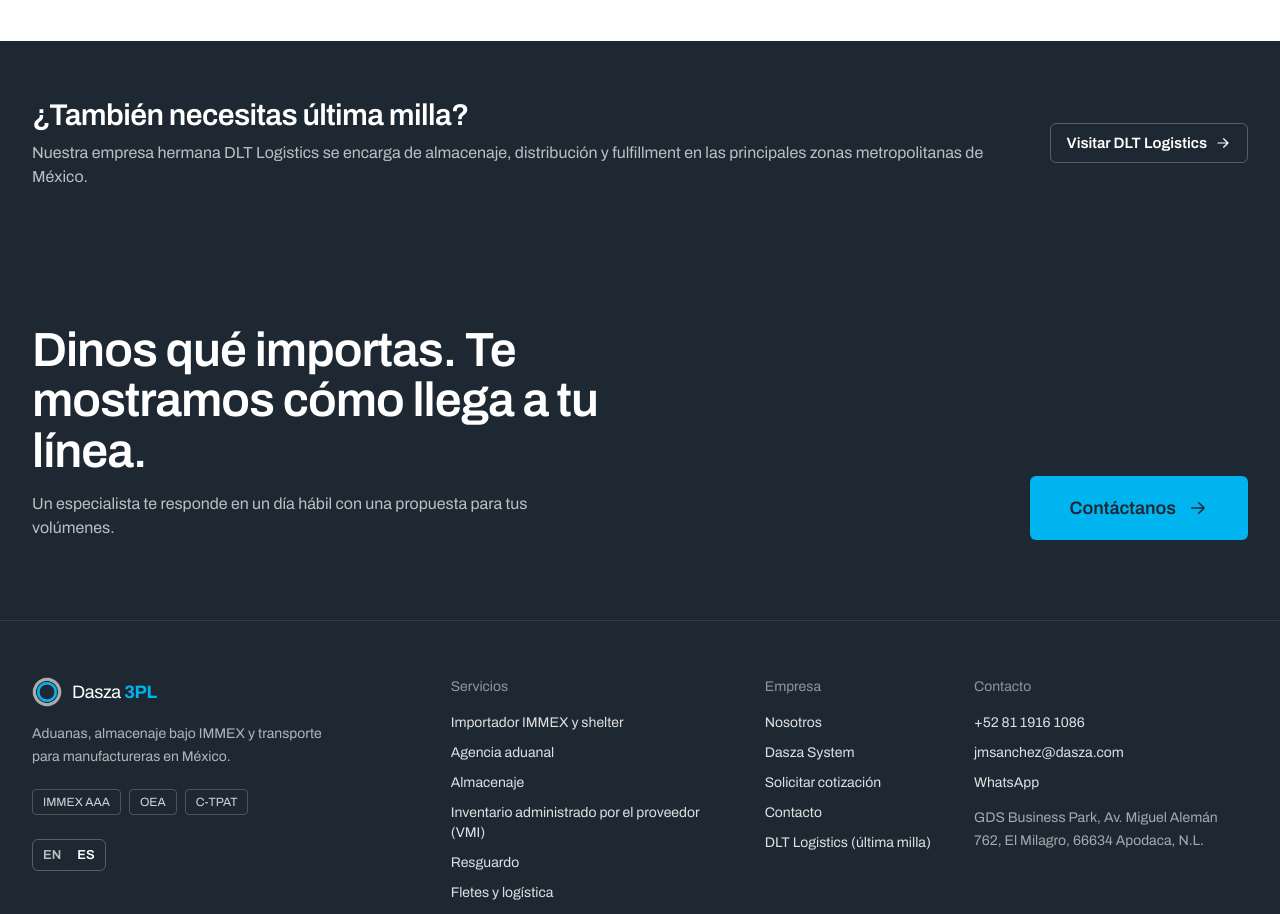
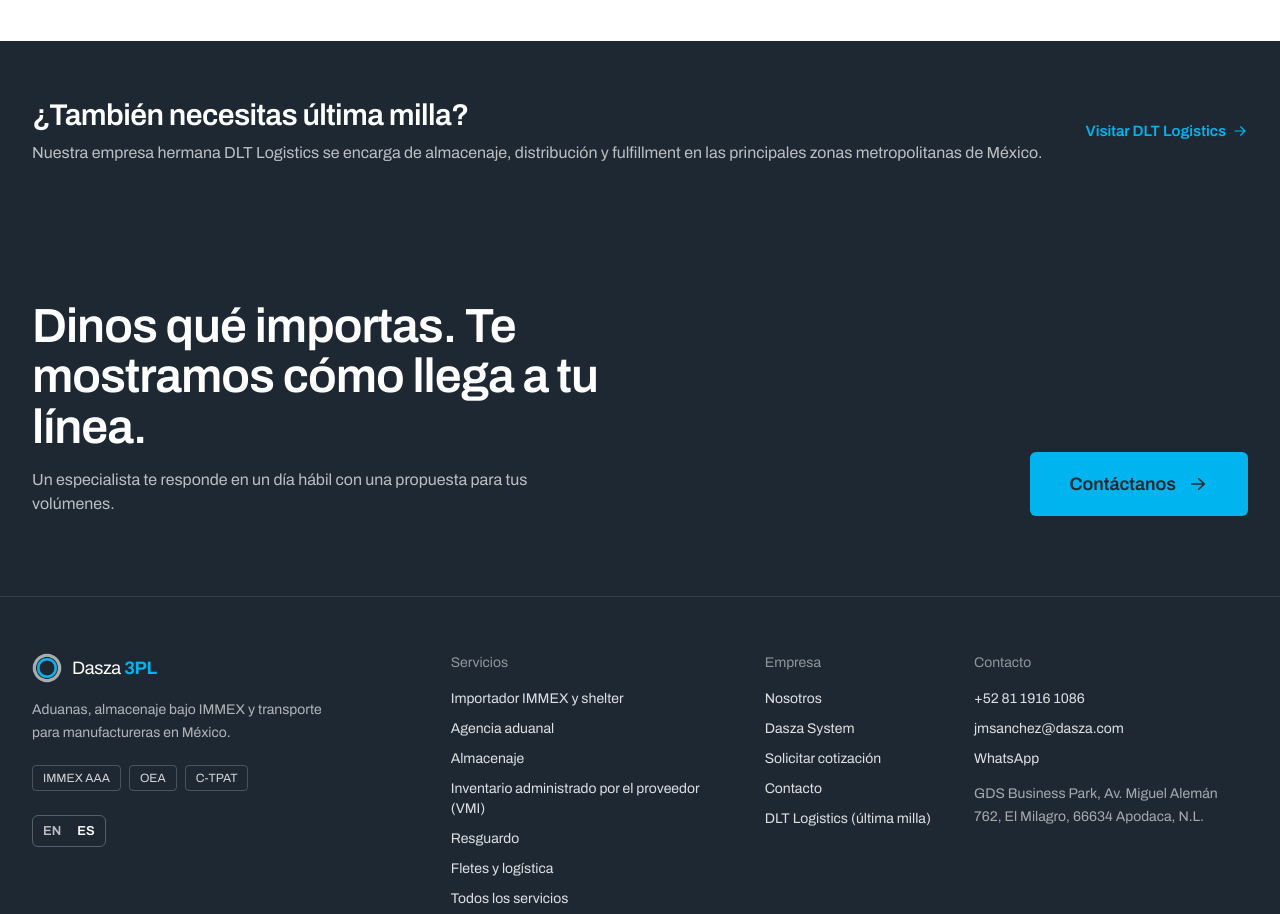
Before and after one commit to chochesanchez/Dasza-3PL, a Next.js app: page /es/about in a window 1280 px wide. Shown: the part 3480-4394 px from the top of the page. Built offline with nearby package versions, Linux system fonts and the light colour scheme; no server answers.

Commit message:
style(ui): text links instead of button-style links

```diff
--- a/src/app/[lang]/quote/page.tsx
+++ b/src/app/[lang]/quote/page.tsx
@@ -9,6 +9,7 @@
 import { COMPANY } from '@/content/site'
 import { useI18n } from '@/i18n/I18nProvider'
 import { fmt } from '@/i18n/dictionaries'
+import TextButton from '@/components/ui/TextButton'
 
 const inputCls =
   'mt-1.5 block w-full h-12 px-3.5 rounded-md border border-dasza-line bg-white text-dasza-ink placeholder:text-dasza-gray focus:outline-none focus:ring-2 focus:ring-dasza-cyan focus:border-dasza-cyan'
@@ -277,21 +278,9 @@
                       <div role="alert" className="rounded-md border border-red-200 bg-red-50 p-4 text-sm text-red-800">
                         <p className="font-medium">{q.failTitle}</p>
                         <p className="mt-1">{q.failText}</p>
-                        <div className="mt-3 flex flex-wrap gap-2">
-                          <a
-                            href={`https://wa.me/${WHATSAPP_NUMBER}?text=${encodeURIComponent(failed)}`}
-                            target="_blank"
-                            rel="noopener noreferrer"
-                            className="inline-flex items-center h-10 px-4 rounded-md bg-[#25D366] text-dasza-charcoal font-medium"
-                          >
-                            {t.form.viaWhatsapp}
-                          </a>
-                          <a
-                            href={`mailto:${COMPANY.email}?subject=${encodeURIComponent(q.waIntro)}&body=${encodeURIComponent(failed)}`}
-                            className="inline-flex items-center h-10 px-4 rounded-md border border-red-300 text-red-800 hover:bg-red-100"
-                          >
-                            {t.form.viaEmail}
-                          </a>
+                        <div className="mt-3 flex flex-wrap gap-x-6 gap-y-2">
+                          <TextButton href={`https://wa.me/${WHATSAPP_NUMBER}?text=${encodeURIComponent(failed)}`} newTab>{t.form.viaWhatsapp}</TextButton>
+                          <TextButton href={`mailto:${COMPANY.email}?subject=${encodeURIComponent(q.waIntro)}&body=${encodeURIComponent(failed)}`}>{t.form.viaEmail}</TextButton>
                         </div>
                       </div>
                     )}
--- a/src/app/[lang]/services/[slug]/page.tsx
+++ b/src/app/[lang]/services/[slug]/page.tsx
@@ -7,6 +7,7 @@
 import { SERVICES } from '@/content/site'
 import { LOCALES, isLang, localePath, alternatesFor } from '@/i18n/config'
 import { getDictionary } from '@/i18n/dictionaries'
+import TextButton from '@/components/ui/TextButton'
 
 type Props = { params: Promise<{ lang: string; slug: string }> }
 
@@ -50,13 +51,9 @@
           ]}
           crumbLabel={t.common.breadcrumb}
         >
-          <div className="mt-8 flex flex-wrap gap-3">
-            <Link href={href('/quote')} className="inline-flex items-center h-12 px-6 rounded-md bg-dasza-cyan text-dasza-ink font-semibold hover:bg-white transition-colors">
-              {t.common.getQuote}
-            </Link>
-            <Link href={href('/contact')} className="inline-flex items-center h-12 px-6 rounded-md border border-white/30 hover:border-white transition-colors">
-              {t.common.talk}
-            </Link>
+          <div className="mt-8 flex flex-wrap gap-x-8 gap-y-3">
+            <TextButton href={href('/quote')} tone="dark">{t.common.getQuote}</TextButton>
+            <TextButton href={href('/contact')} tone="dark">{t.common.talk}</TextButton>
           </div>
         </PageIntro>
 
--- a/src/components/dasza-system/DemoPortal.tsx
+++ b/src/components/dasza-system/DemoPortal.tsx
@@ -1,6 +1,5 @@
 'use client'
 import { useMemo, useState } from 'react'
-import Link from 'next/link'
 import {
   ArchiveBoxIcon,
   ArrowDownTrayIcon,
@@ -18,6 +17,7 @@
 import { useI18n } from '@/i18n/I18nProvider'
 import { fmt, type Dict } from '@/i18n/dictionaries'
 import type { Visitor } from './Onboarding'
+import TextButton from '@/components/ui/TextButton'
 
 type SectionId = 'dashboard' | 'inventory' | 'receipts' | 'shipments' | 'labels' | 'aging' | 'cycle' | 'billing' | 'mobile'
 
@@ -433,9 +433,9 @@
           <div className="text-xl font-semibold">{d.ctaTitle}</div>
           <p className="text-white/80 mt-1">{d.ctaText}</p>
         </div>
-        <div className="flex flex-wrap gap-3">
-          <Link href={href('/quote')} className="inline-flex items-center h-11 px-5 rounded-md bg-dasza-cyan text-dasza-ink font-semibold hover:bg-white">{d.ctaQuote}</Link>
-          <Link href={href('/contact')} className="inline-flex items-center h-11 px-5 rounded-md border border-white/40 text-white font-medium hover:border-white">{d.ctaTalk}</Link>
+        <div className="flex flex-wrap gap-x-8 gap-y-3">
+          <TextButton href={href('/quote')} tone="dark">{d.ctaQuote}</TextButton>
+          <TextButton href={href('/contact')} tone="dark">{d.ctaTalk}</TextButton>
         </div>
       </div>
     </div>
--- a/src/components/ui/TextButton.tsx
+++ b/src/components/ui/TextButton.tsx
@@ -1,32 +1,38 @@
 import Link from 'next/link'
 import { ArrowRightIcon } from '@heroicons/react/20/solid'
 
-// Secondary action that reads as a button, not an underlined link.
+// Every secondary action on the site: a plain text link with an arrow, no box.
+// tone: 'light' on white/grey backgrounds, 'dark' on navy/video. size 'lg' for the footer call to action.
 export default function TextButton({
   href,
   children,
   tone = 'light',
+  size = 'md',
   external = false,
+  newTab = false,
 }: {
   href: string
   children: React.ReactNode
   tone?: 'light' | 'dark'
+  size?: 'md' | 'lg'
   external?: boolean
+  newTab?: boolean
 }) {
-  const cls = `group inline-flex items-center gap-2 h-10 px-4 rounded-md border text-[15px] font-semibold transition-colors ${
-    tone === 'dark'
-      ? 'border-white/25 text-white hover:border-white hover:bg-white/10'
-      : 'border-dasza-line text-dasza-ink bg-white hover:border-dasza-ink'
-  }`
+  const cls = `group inline-flex items-center font-semibold underline-offset-4 decoration-2 hover:underline transition-colors ${
+    size === 'lg' ? 'gap-3 text-2xl md:text-3xl' : 'gap-1.5 text-[15px]'
+  } ${tone === 'dark' ? 'text-dasza-cyan hover:text-white decoration-dasza-cyan' : 'text-dasza-ink decoration-dasza-cyan hover:text-dasza-cyan600'}`
   const content = (
     <>
       {children}
-      <ArrowRightIcon className="h-4 w-4 transition-transform group-hover:translate-x-0.5" aria-hidden />
+      <ArrowRightIcon className={`${size === 'lg' ? 'h-7 w-7' : 'h-4 w-4'} shrink-0 transition-transform group-hover:translate-x-0.5`} aria-hidden />
     </>
   )
-  return external ? (
-    <a href={href} className={cls}>{content}</a>
-  ) : (
-    <Link href={href} className={cls}>{content}</Link>
-  )
+  if (external || newTab || href.startsWith('mailto:') || href.startsWith('http')) {
+    return (
+      <a href={href} className={cls} {...(newTab ? { target: '_blank', rel: 'noopener noreferrer' } : {})}>
+        {content}
+      </a>
+    )
+  }
+  return <Link href={href} className={cls}>{content}</Link>
 }
```
